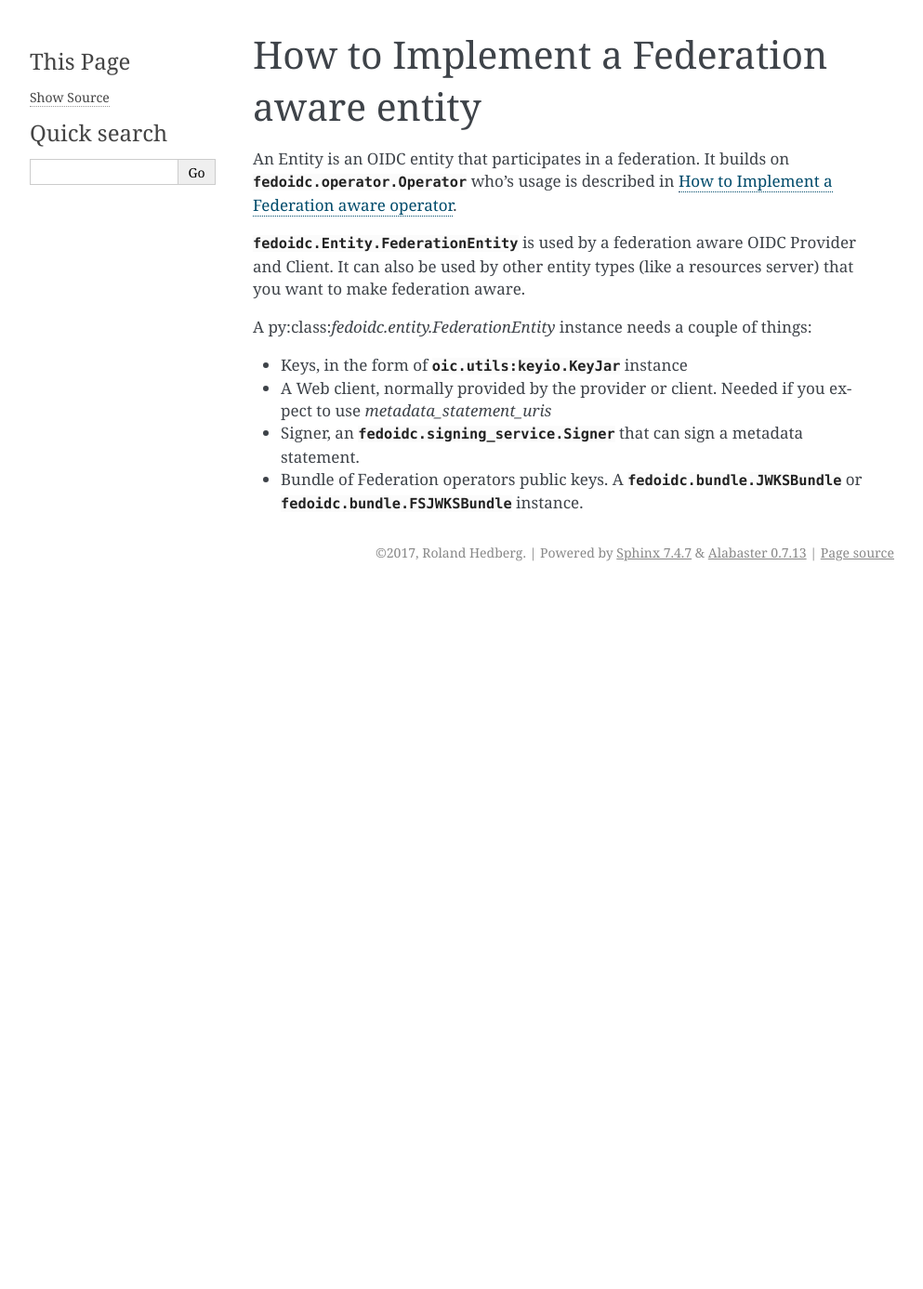
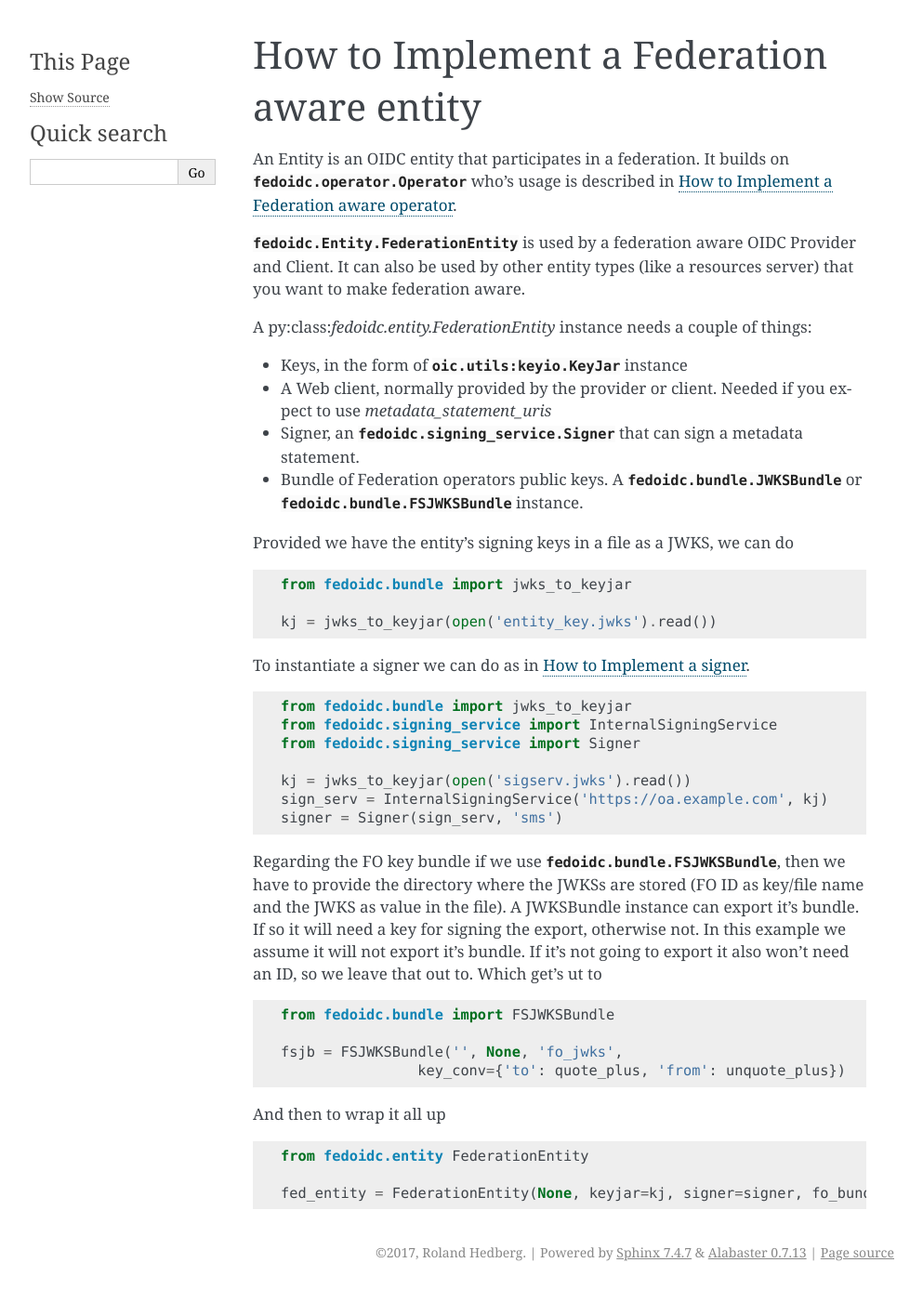
Before and after one commit to daserzw/fedoidc, a Sphinx documentation site: the page built from doc/howto/entity.rst, in a window 1280 px wide. Shown: the whole page at 93% size, without its empty margins (148-1141 px from the left). Built offline with Sphinx 7.4.7, drawn with Linux system fonts in a browser that asks for light colours; before the commit the page ends 900 px from its top, so only the background shows below that.

Commit message:
Lots of new docs.

```diff
--- a/doc/howto/entity.rst
+++ b/doc/howto/entity.rst
@@ -19,3 +19,39 @@ A py:class:`fedoidc.entity.FederationEntity` instance needs a couple of things:
 * Signer, an :py:class:`fedoidc.signing_service.Signer` that can sign a metadata statement.
 * Bundle of Federation operators public keys. A :py:class:`fedoidc.bundle.JWKSBundle` or
   :py:class:`fedoidc.bundle.FSJWKSBundle` instance.
+
+Provided we have the entity's signing keys in a file as a JWKS, we can do ::
+
+    from fedoidc.bundle import jwks_to_keyjar
+
+    kj = jwks_to_keyjar(open('entity_key.jwks').read())
+
+To instantiate a signer we can do as in :ref:`howto_signer`. ::
+
+    from fedoidc.bundle import jwks_to_keyjar
+    from fedoidc.signing_service import InternalSigningService
+    from fedoidc.signing_service import Signer
+
+    kj = jwks_to_keyjar(open('sigserv.jwks').read())
+    sign_serv = InternalSigningService('https://oa.example.com', kj)
+    signer = Signer(sign_serv, 'sms')
+
+Regarding the FO key bundle if we use :py:class:`fedoidc.bundle.FSJWKSBundle`,
+then we have to provide the directory where the JWKSs are stored (FO ID as
+key/file name and the JWKS as value in the file).
+A JWKSBundle instance can export it's bundle. If so it will need a key
+for signing the export, otherwise not. In this example we assume it will not
+export it's bundle. If it's not going to export it also won't need an
+ID, so we leave that out to. Which get's ut to ::
+
+    from fedoidc.bundle import FSJWKSBundle
+
+    fsjb = FSJWKSBundle('', None, 'fo_jwks',
+                    key_conv={'to': quote_plus, 'from': unquote_plus})
+
+
+And then to wrap it all up ::
+
+    from fedoidc.entity FederationEntity
+
+    fed_entity = FederationEntity(None, keyjar=kj, signer=signer, fo_bundle=fsjb)
--- a/doc/howto/signer.rst
+++ b/doc/howto/signer.rst
@@ -59,9 +59,9 @@ Next the Signer. The Signer needs the signing service and to know where
 to find the signed metadata statements that it should add to the request
 before handing it over to the signing service. Let's assume that the
 directory where the signed metadata statements (or uri's pointing to them)
-can be found is named 'sms'::
+can be found is named 'sms'. You then get to instanciate like this ::
 
 
     signer = Signer(sign_serv, 'sms')
 
-    signer =
+And that's it.
--- a/doc/index.rst
+++ b/doc/index.rst
@@ -15,6 +15,7 @@ Contents:
    :maxdepth: 2
 
    fedoidc
+   howto/signer
    howto/operator
    howto/entity
    howto/op
```
Also changed, not shown: doc/howto/op.rst (+20 -0 lines), 1 other file.
